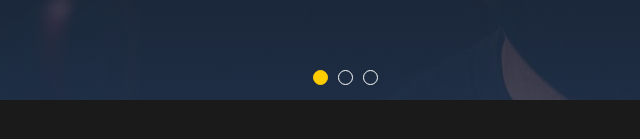
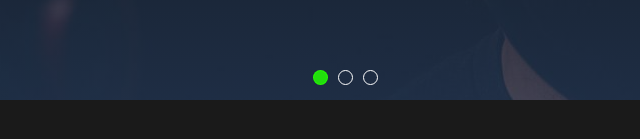
Before and after one commit to toysontu07/shiromani-production, a plain HTML site: page index.html in a window 1280 px wide. Shown: the part 551-690 px from the top of the page, 295-935 px from the left. Drawn offline with nearby package versions, Linux system fonts and the light colour scheme; a web font is replaced by a local one.

Commit message:
slide button color change

```diff
--- a/css/style.css
+++ b/css/style.css
@@ -1,7 +1,7 @@
 :root {
     --primary-color: #fff;
     --color-1: #FF3B30;
-    --color-2: #FFCC00;
+    --color-2: #24ff03d8;
     --color-3: #1A1A1A;
     --color-4: #B0B0B0;
 }
```
